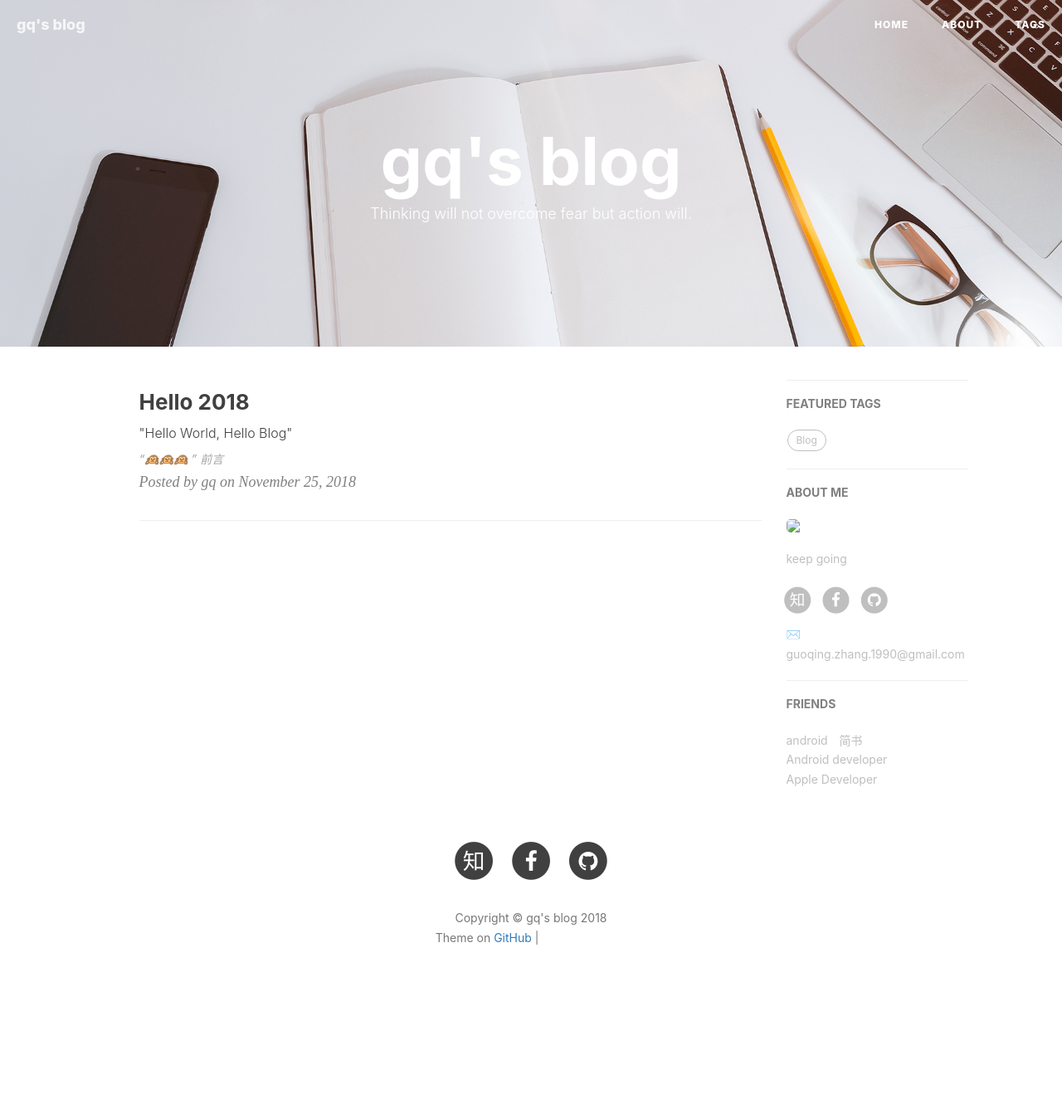
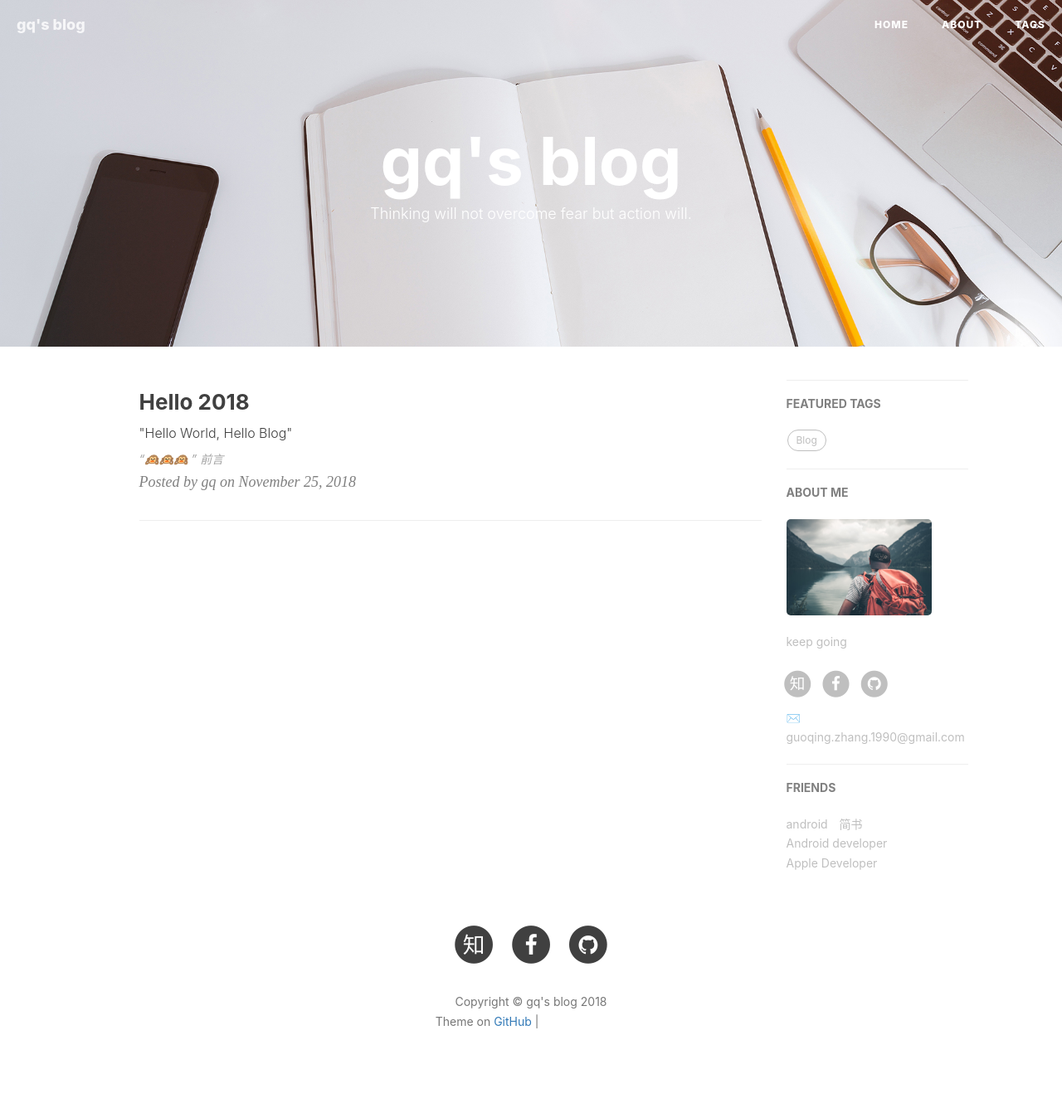
Before and after one commit to MR-GuoQing/blog, a Jekyll site: the page built from index.html, in a window 1280 px wide. Shown: the whole page at 83% size. Built offline with Jekyll 4.4.1, drawn with Linux system fonts in a browser that asks for light colours; nearby versions of some CDN libraries; the list of posts is cut into pages by our own code; comment, search, counter and statistics services are not loaded; before the commit the page ends 1235 px from its top, so only the background shows below that; grey boxes are pictures that could not be loaded.

Commit message:
Update _config.yml

```diff
--- a/_config.yml
+++ b/_config.yml
@@ -12,7 +12,7 @@ github_repo: "https://github.com/mr-guoqing/mr-guoqing.github.io.git" # you code
 # Sidebar settings
 sidebar: true                           # whether or not using Sidebar.
 sidebar-about-description: "keep going"
-sidebar-avatar: /img/_post/05.jpg      # use absolute URL, seeing it's used in both `/` and `/about/`
+sidebar-avatar: /img/posts/05.jpg      # use absolute URL, seeing it's used in both `/` and `/about/`
 
 
 
```
